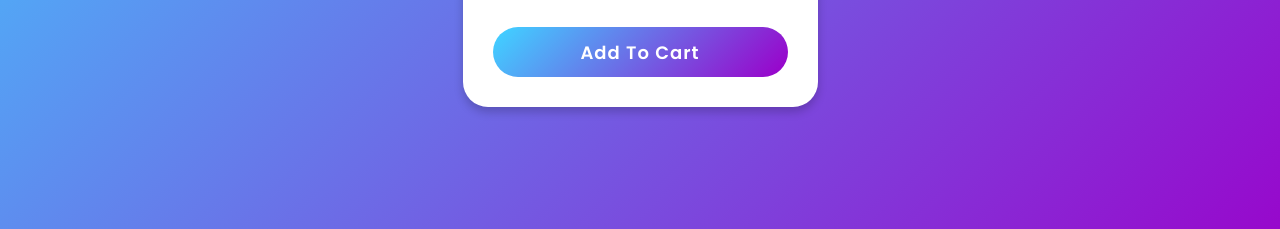
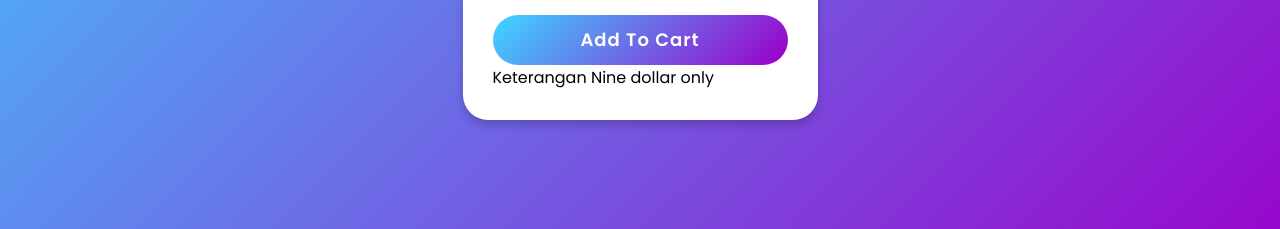
Before and after one commit to omdropship/spt, a plain HTML site: page index.html in a window 1280 px wide. Shown: the part 571-800 px from the top of the page. Drawn offline with nearby package versions, Linux system fonts and the light colour scheme.

Commit message:
Update index.html

```diff
--- a/index.html
+++ b/index.html
@@ -52,6 +52,11 @@
     <div class="button-layer"></div>
     <button>Add To Cart</button>
   </div>
+   <div class="price">
+      <span class="price_num">Keterangan</span>
+      <span class="price_letter">Nine dollar only</span>
+    </div>
+
 </div>
 <!-- partial -->
   <script  src="./script.js"></script>
```
